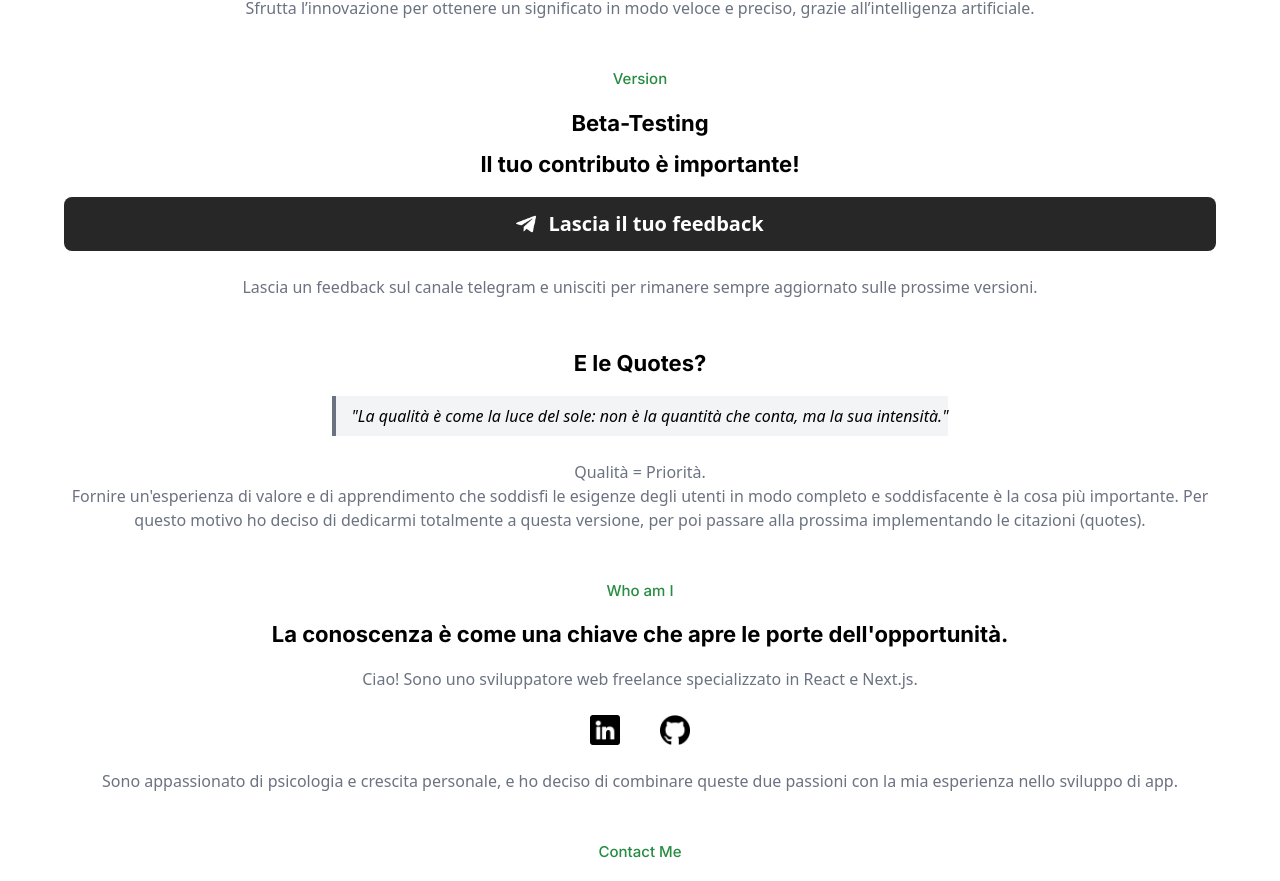
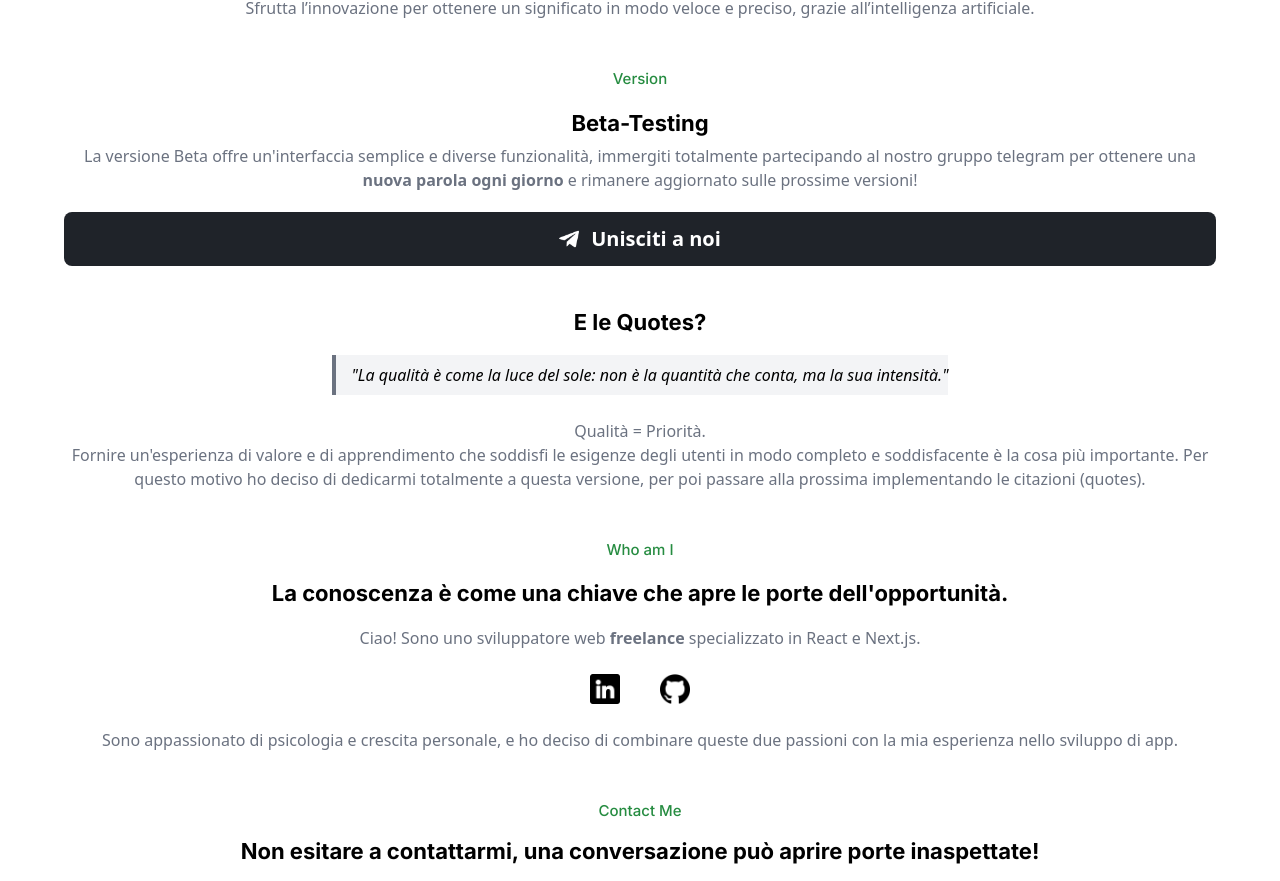
Before and after one commit to simone-capelli/words_and_quotes-prod, a Next.js app: page / in a window 1280 px wide. Shown: the part 1212-2093 px from the top of the page. Built offline with nearby package versions, Linux system fonts and the light colour scheme; no server answers.

Commit message:
Quick fixes before landing :)

```diff
--- a/app/page.tsx
+++ b/app/page.tsx
@@ -93,7 +93,7 @@ const Home = () => {
 
         <p className="mt-3 title text-[18px]">Capienza e salvataggio</p>
         <p className="mt-1 description mx-2">
-          Salva fino a un massimo di 50 parole. Puoi contrassegnare le parole
+          Salva fino a un massimo di 10 parole. Puoi contrassegnare le parole
           come &quot;imparate&quot; o &quot;non apprese&quot; per tenere traccia
           dei tuoi progressi di apprendimento.
         </p>
@@ -139,13 +139,15 @@ const Home = () => {
         {/* Beta Testing */}
         <p className="mt-12 green-section">Version</p>
         <p className="mt-4 title text-[22px]">Beta-Testing</p>
-        <p className="mt-2 title text-[22px]">
-          Il tuo contributo è importante!
-        </p>
-
+        <div className="mt-1 description mx-2">
+          La versione Beta offre un&apos;interfaccia semplice e diverse
+          funzionalità, immergiti totalmente partecipando al nostro gruppo
+          telegram per ottenere una <b>nuova parola ogni giorno</b> e rimanere
+          aggiornato sulle prossime versioni!
+        </div>
         <a
           href="https://t.me/Words_and_Quotes"
-          className="mt-4 cta-btn bg-[#272727]"
+          className="mt-5 cta-btn bg-[#1f2329]"
         >
           <button className="flex flex-row cta-title text-[30px] gap-3 items-center">
             <Image
@@ -154,16 +156,19 @@ const Home = () => {
               width={20}
               height={20}
             />{' '}
-            Lascia il tuo feedback
+            Unisciti a noi
           </button>
         </a>
 
-        <p id="quotes" className="mt-6 description">
-          Lascia un feedback sul canale telegram e unisciti per rimanere sempre
-          aggiornato sulle prossime versioni.
+        {/* <p className="mt-6 title text-[22px]">
+          Il tuo contributo è importante!
         </p>
 
-        <p className="mt-12 title text-[22px]">E le Quotes?</p>
+        <p id="quotes" className="mt-1 description">
+          Lascia un feedback per aiutarci a migliorare questa applicazion web.
+        </p> */}
+
+        <p className="mt-10 title text-[22px]">E le Quotes?</p>
         <p className="bg-gray-100 border-l-4 border-gray-500 italic my-4 pl-4 py-2">
           &quot;La qualità è come la luce del sole: non è la quantità che conta,
           ma la sua intensità.&quot;
@@ -184,8 +189,8 @@ const Home = () => {
         </p>
 
         <p className="mt-4 description">
-          Ciao! Sono uno sviluppatore web freelance specializzato in React e
-          Next.js.
+          Ciao! Sono uno sviluppatore web <b>freelance</b> specializzato in
+          React e Next.js.
         </p>
 
         <div className="flex_row mt-6 gap-10">
--- a/app/words/page.tsx
+++ b/app/words/page.tsx
@@ -5,9 +5,25 @@ import InputWordSection from '@/components/words/InputWordSection';
 
 const Home = () => {
   return (
-    <section className="w-full flex-center flex-col pt-12">
+    <section className="w-full flex-center flex-col mt-16">
+      <a
+        href="https://t.me/Words_and_Quotes"
+        className="cta-btn bg-[#268C41]  text-center"
+      >
+        <button className="flex flex-row cta-title gap-3 items-center mx-4">
+          <Image
+            src="/assets/homepage/telegram.png"
+            alt="Community"
+            width={20}
+            height={20}
+          />{' '}
+          <p className="text-[14px] text-[#fffffff2]">
+            Unisciti e scopri la parola del giorno!
+          </p>
+        </button>
+      </a>
       <Image
-        className="pt-16"
+        className="mt-12"
         src="/assets/images/word_big-letter_colored.png"
         alt="Word Letter"
         width={117}
--- a/components/words/InputWordSection.tsx
+++ b/components/words/InputWordSection.tsx
@@ -13,6 +13,8 @@ const InputWordSection = () => {
   const router = useRouter();
   let { user } = useUser();
   const userId = String(user?.id);
+
+  const [limitation, setLimitation] = useState(false);
 
   const tagColorArray = [
     'blue',
@@ -46,7 +48,10 @@ const InputWordSection = () => {
     });
     const count = await res.json();
 
-    if (count > wordsLimit) return;
+    if (count > wordsLimit) {
+      setLimitation(true);
+      return;
+    }
 
     if (!wordInput || !tagInput || meaningSubmitting) {
       return;
@@ -255,11 +260,34 @@ const InputWordSection = () => {
               width={16}
               height={16}
             />
+          ) : !limitation ? (
+            'Save'
           ) : (
-            'Save'
+            'x'
           )}
         </button>
       </div>
+
+      {limitation ? (
+        <div className="mt-4 flex flex-col flex-center text-center">
+          <p className=" flex flex-center title text-[26px]">
+            Limite parole raggiunto!
+          </p>
+          <div className="description">
+            Hai raggiunto un massimo di 10 parole, che è il limite impostato per
+            questa versione di testing. Puoi andare nella &lt;
+            <a
+              className="underline"
+              onClick={() => router.push('/words/storage')}
+            >
+              sezione parole salvate
+            </a>
+            &gt; e cancellarne alcune per fare spazio!
+          </div>
+        </div>
+      ) : (
+        <span></span>
+      )}
     </div>
   );
 };
--- a/constants/index.ts
+++ b/constants/index.ts
@@ -1,4 +1,4 @@
-export const wordsLimit = 15 - 1; // -1 because I prefer to use > instead of >=
+export const wordsLimit = 10 - 1; // -1 because I prefer to use > instead of >=
 
 export const navLinks = [
   {
```
